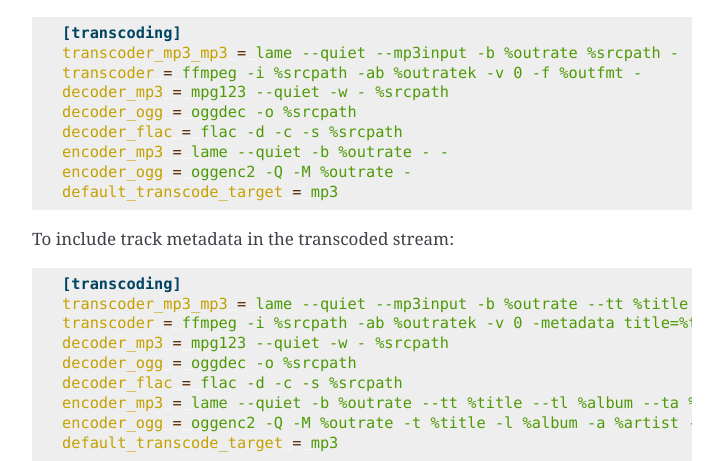
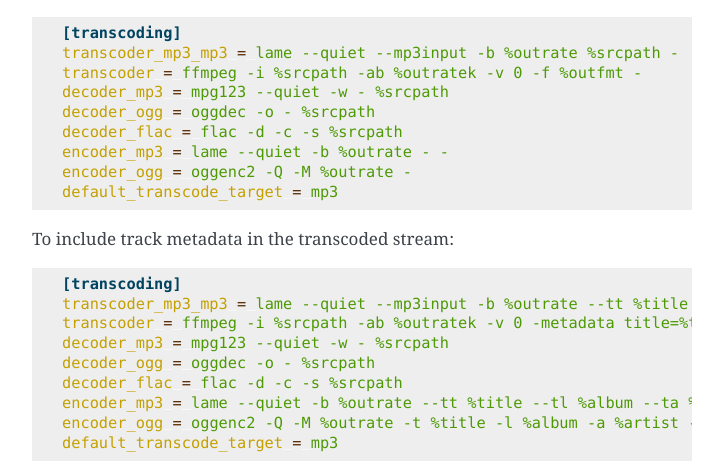
Before and after one commit to spl0k/supysonic, a Sphinx documentation site: the page built from docs/transcoding.rst, in a window 1280 px wide and 900 px high, scrolled down 2271 px. Shown: the part 157-618 px from the top of the window, without its empty margins (388-1111 px from the left). Built offline with Sphinx 7.4.7, drawn with Linux system fonts in a browser that asks for light colours.

```diff
--- a/docs/setup/configuration.rst
+++ b/docs/setup/configuration.rst
@@ -340,7 +340,7 @@ For more details, please refer to the
    transcoder_mp3_mp3 = lame --quiet --mp3input -b %outrate %srcpath -
    transcoder = ffmpeg -i %srcpath -ab %outratek -v 0 -f %outfmt -
    decoder_mp3 = mpg123 --quiet -w - %srcpath
-   decoder_ogg = oggdec -o %srcpath
+   decoder_ogg = oggdec -o - %srcpath
    decoder_flac = flac -d -c -s %srcpath
    encoder_mp3 = lame --quiet -b %outrate - -
    encoder_ogg = oggenc2 -q -M %outrate -
--- a/docs/transcoding.rst
+++ b/docs/transcoding.rst
@@ -112,7 +112,7 @@ Basic configuration::
    transcoder_mp3_mp3 = lame --quiet --mp3input -b %outrate %srcpath -
    transcoder = ffmpeg -i %srcpath -ab %outratek -v 0 -f %outfmt -
    decoder_mp3 = mpg123 --quiet -w - %srcpath
-   decoder_ogg = oggdec -o %srcpath
+   decoder_ogg = oggdec -o - %srcpath
    decoder_flac = flac -d -c -s %srcpath
    encoder_mp3 = lame --quiet -b %outrate - -
    encoder_ogg = oggenc2 -Q -M %outrate -
@@ -124,7 +124,7 @@ To include track metadata in the transcoded stream::
    transcoder_mp3_mp3 = lame --quiet --mp3input -b %outrate --tt %title --tl %album --ta %artist --tn %tracknumber/%totaltracks --tv TPOS=%discnumber --tg %genre --ty %year --add-id3v2 %srcpath -
    transcoder = ffmpeg -i %srcpath -ab %outratek -v 0 -metadata title=%title -metadata album=%album -metadata author=%artist -metadata track=%tracknumber/%totaltracks -metadata disc=%discnumber -metadata genre=%genre -metadata date=%year -f %outfmt -
    decoder_mp3 = mpg123 --quiet -w - %srcpath
-   decoder_ogg = oggdec -o %srcpath
+   decoder_ogg = oggdec -o - %srcpath
    decoder_flac = flac -d -c -s %srcpath
    encoder_mp3 = lame --quiet -b %outrate --tt %title --tl %album --ta %artist --tn %tracknumber/%totaltracks --tv TPOS=%discnumber --tg %genre --ty %year --add-id3v2 - -
    encoder_ogg = oggenc2 -Q -M %outrate -t %title -l %album -a %artist -N %tracknumber -c TOTALTRACKS=%totaltracks -c DISCNUMBER=%discnumber -G %genre -d %year -
```
Also changed, not shown: 1 other file.
